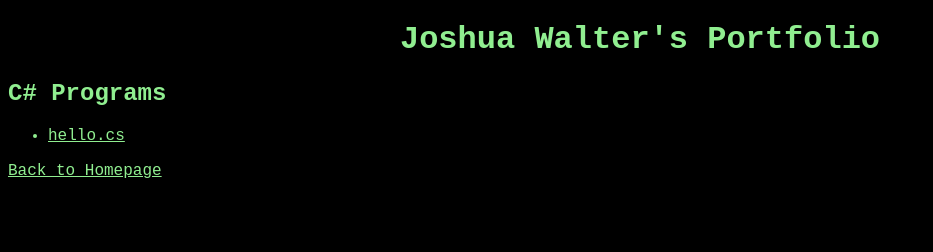
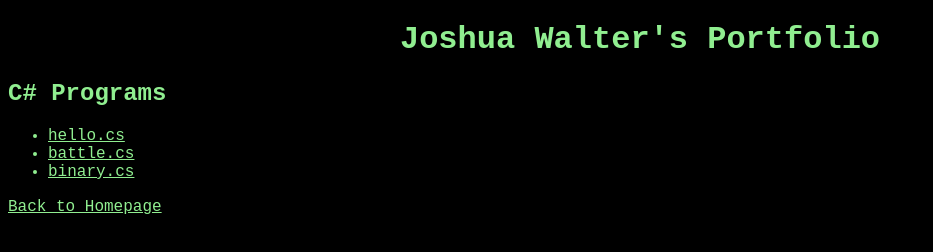
Before and after one commit to jkwalter/jkwalter.github.io, a plain HTML site: page Software/C#.html in a window 1280 px wide. Shown: the whole page, without its empty margins (0-933 px from the left). Drawn offline with Linux system fonts and the light colour scheme.

Commit message:
Initial commit

```diff
--- a/Software/C#.html
+++ b/Software/C#.html
@@ -49,7 +49,8 @@ ul {
 <h2>C# Programs</h2>
 <ul>
 	<li><a href="C%23/hello.cs">hello.cs</a></li>
-	<!--<li><a href="C%23/battle.cs">battle.cs</a></li>-->
+	<li><a href="C%23/battle.cs">battle.cs</a></li>
+    <li><a href="C%23/binary.cs">binary.cs</a></li>
 </ul>
 <a href="https://jkwalter.github.io">Back to Homepage</a>
 </body>
```
